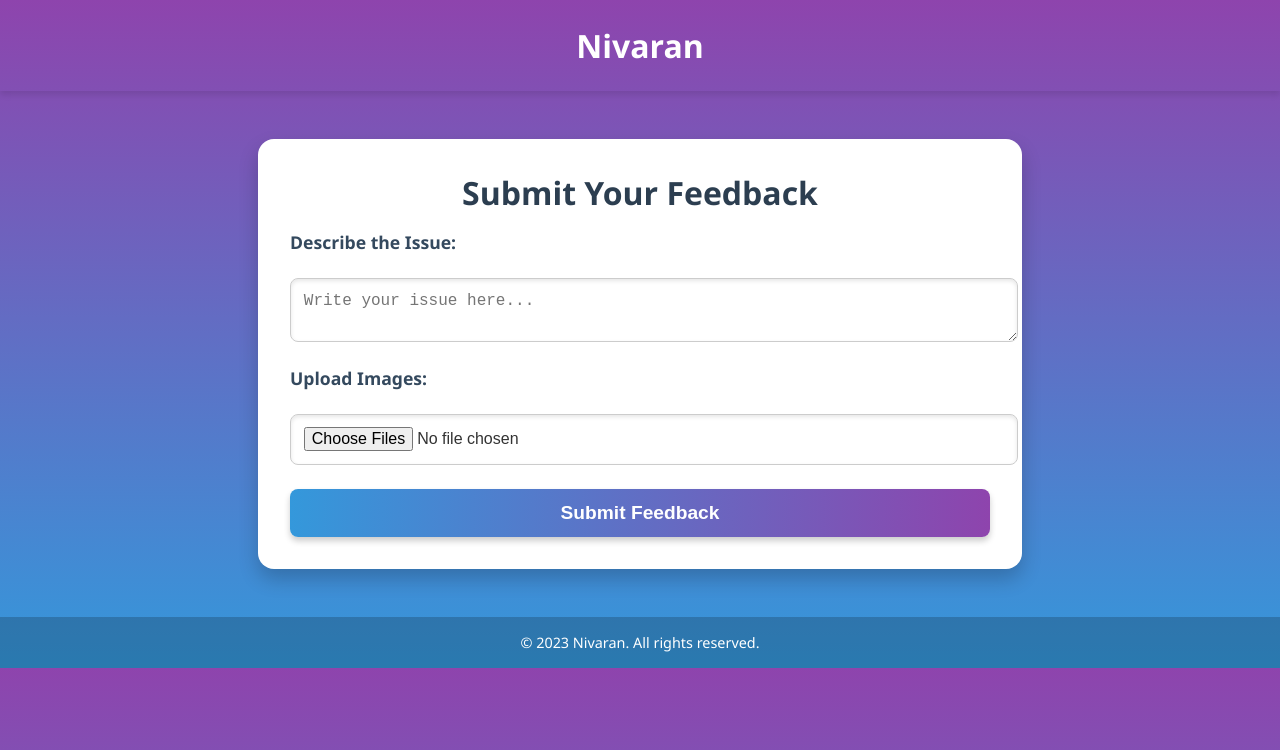
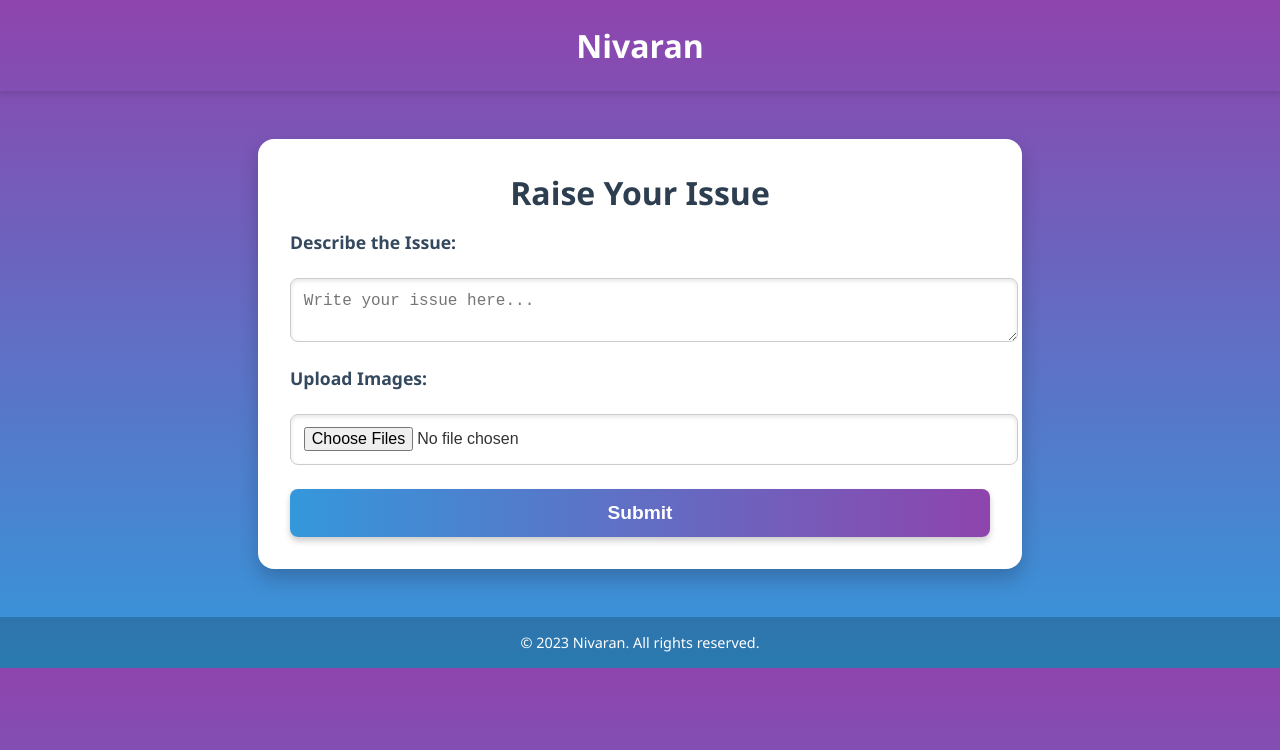
Before and after one commit to rachit-890/nivaran, a plain HTML site: page feedback.html in a window 1280 px wide. Drawn offline with Linux system fonts and the light colour scheme.

Commit message:
Feedback to issue

```diff
--- a/feedback.html
+++ b/feedback.html
@@ -3,7 +3,7 @@
 <head>
     <meta charset="UTF-8">
     <meta name="viewport" content="width=device-width, initial-scale=1.0">
-    <title>Nivaran - Submit Feedback</title>
+    <title>Nivaran -Issue</title>
     <style>
         /* General Styles */
         body {
@@ -119,7 +119,7 @@
         Nivaran
     </header>
     <main>
-        <h2>Submit Your Feedback</h2>
+        <h2>Raise Your Issue</h2>
         <form action="#" method="POST" id="feedbackForm">
             <label for="issueDescription">Describe the Issue:</label>
             <textarea id="issueDescription" name="issueDescription" placeholder="Write your issue here..." required></textarea>
@@ -127,7 +127,7 @@
             <label for="images">Upload Images:</label>
             <input type="file" id="images" name="images" multiple required>
 
-            <button type="submit">Submit Feedback</button>
+            <button type="submit">Submit</button>
         </form>
     </main>
     <footer>
```
